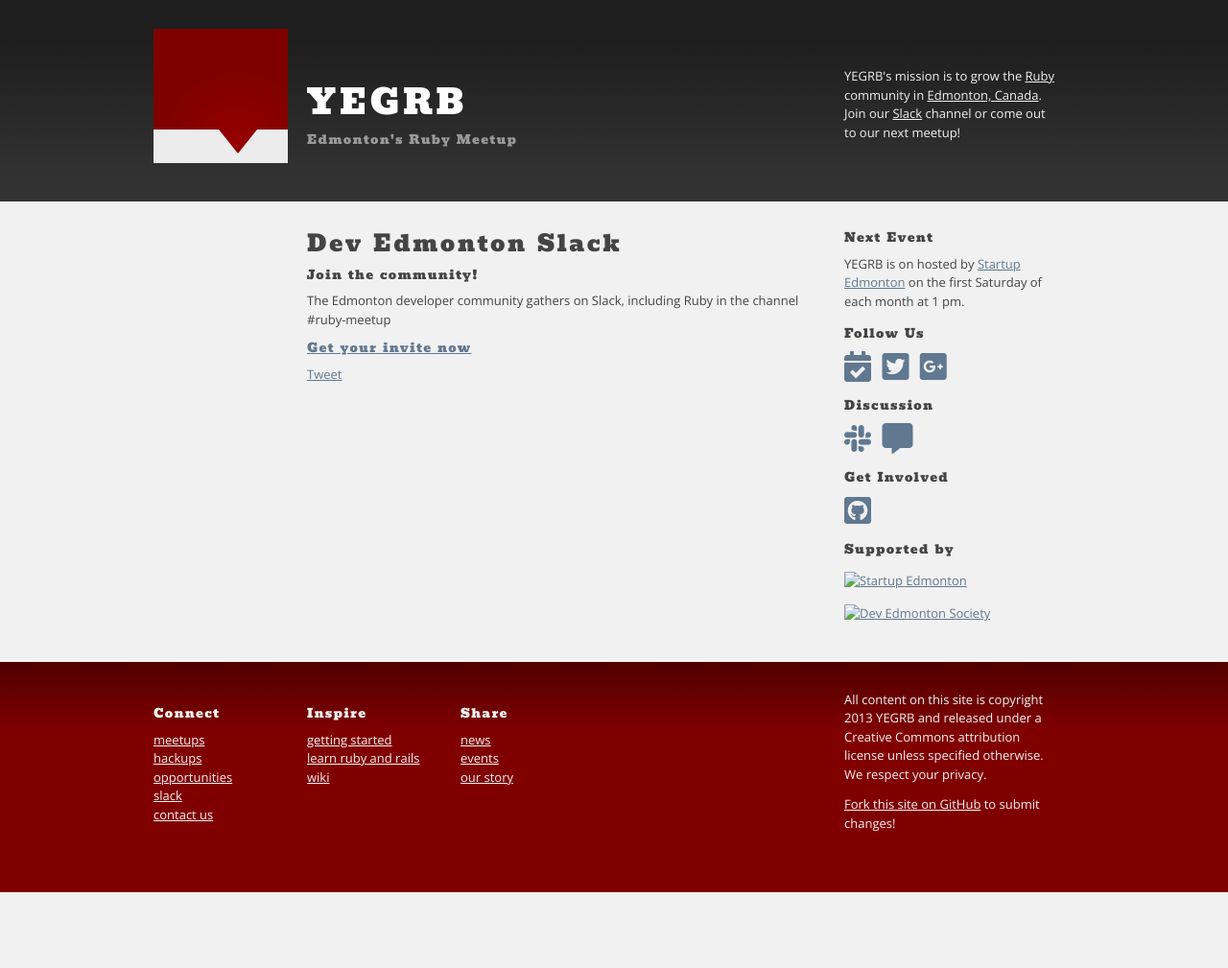
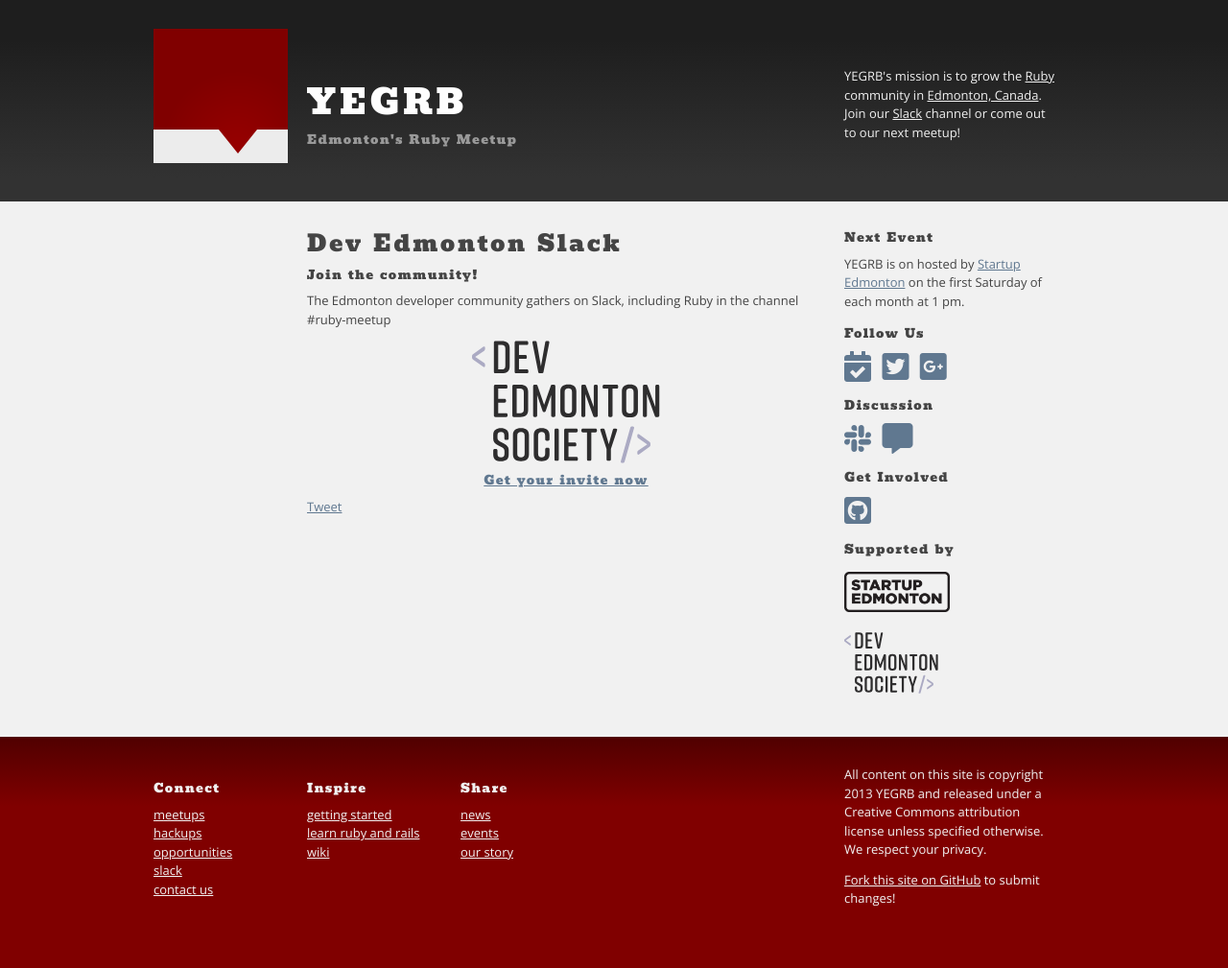
Before and after one commit to yegrb/yegrb.github.io, a Jekyll site: the page built from slack.html, in a window 1280 px wide. Shown: the whole page at 96% size. Built offline with Jekyll 4.4.1, drawn with Linux system fonts in a browser that asks for light colours; nearby versions of some CDN libraries; Markdown is read by kramdown in place of the engine named in the settings; comment, search, counter and statistics services are not loaded; before the commit the page ends 930 px from its top, so only the background shows below that.

Commit message:
improve slack page

```diff
--- a/_layouts/default.html
+++ b/_layouts/default.html
@@ -112,8 +112,8 @@
 				</ul>
 				<h2>Supported by</h2>
 				<ul>
-					<li><a href="https://www.startupedmonton.com/"><img src="images/startupedmonton.png" alt="Startup Edmonton" class="sponsor"></a></li>
-					<li><a href="https://devedmonton.com/"><img src="images/devedmonton.svg" alt="Dev Edmonton Society" class="sponsor"></a></li>
+					<li><a href="https://www.startupedmonton.com/"><img src="/images/startupedmonton.png" alt="Startup Edmonton" class="sponsor"></a></li>
+					<li><a href="https://devedmonton.com/"><img src="/images/devedmonton.svg" alt="Dev Edmonton Society" class="sponsor"></a></li>
 				</ul>
 
 			</nav>
--- a/css/style.css
+++ b/css/style.css
@@ -100,6 +100,14 @@ q {
 	width: 50%;
 	margin-top: 5px;
 	margin-bottom: 10px;
+}
+
+.centered {
+	display: block;
+	margin-left: auto;
+	margin-right: auto;
+	text-align: center;
+	margin-top: 10px;
 }
 
 blockquote:before,
--- a/slack.html
+++ b/slack.html
@@ -5,4 +5,7 @@ title: Dev Edmonton Slack
 <h2>Join the community!</h2>
 <p>The Edmonton developer community gathers on Slack, including Ruby in the channel #ruby-meetup</p>
 
-<h4><a href="https://devedmonton-invite.herokuapp.com/">Get your invite now</a></h4>
+<a href="https://devedmonton-invite.herokuapp.com/">
+    <img src="/images/devedmonton.svg" alt="Dev Edmonton" class="centered">
+    <h4 class="centered">Get your invite now</h4>
+</a>
```
